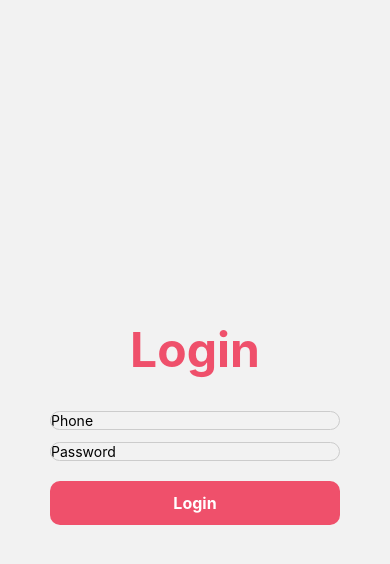
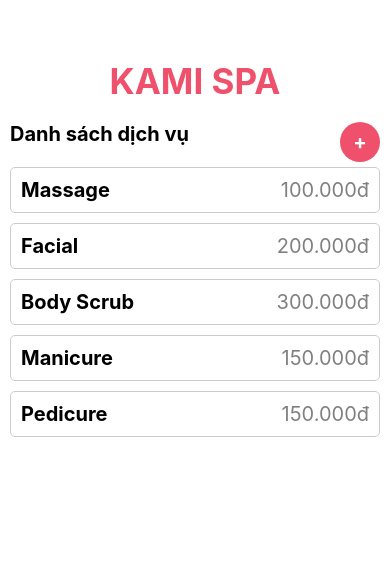
Before and after one commit to Huy317/Lab5_CSE441, a React Native app: screen / in a window 390 px wide. Shown: the top 564 px of the page. Built offline with nearby package versions, Linux system fonts and the light colour scheme.

Commit message:
done Home page with test data

```diff
--- a/App.tsx
+++ b/App.tsx
@@ -1,10 +1,12 @@
 import React from "react";
 import { View } from "react-native";
 import Login from "./src/Login";
+import Home from "./src/Home";
 
 const App = () => {
   return(
-      <Login />
+      // <Login />
+      <Home />
   );
 }
 
--- a/src/Home.js
+++ b/src/Home.js
@@ -0,0 +1,109 @@
+import React from "react";
+import { FlatList, StyleSheet, Text, Touchable, TouchableOpacity, View } from "react-native";
+
+const testData = [
+    { id: 1, name: "Massage", price: "100.000" },
+    { id: 2, name: "Facial", price: "200.000" },
+    { id: 3, name: "Body Scrub", price: "300.000" },
+    { id: 4, name: "Manicure", price: "150.000" },
+    { id: 5, name: "Pedicure", price: "150.000" },
+];
+
+const Home = () => {
+    const Item = ({ name, price }) => {
+        return (
+            <TouchableOpacity
+                style={styles.itemRow}
+                onPress={() => {
+
+                }}
+            >
+
+                <Text style={styles.text}>{name}</Text>
+                <Text style={styles.textPrice}>{price}đ</Text>
+            </TouchableOpacity>
+
+        );
+    }
+    return (
+
+        <View style={styles.container}>
+
+            <Text style={styles.titleText}>KAMI SPA</Text>
+
+            <View style={styles.row}>
+                <Text style={styles.text}>Danh sách dịch vụ</Text>
+                <TouchableOpacity
+                    style={styles.button}
+                >
+                    <Text style={styles.buttonText}>+</Text>
+                </TouchableOpacity>
+
+
+            </View>
+            <FlatList
+                data={testData}
+                renderItem={({ item }) => <Item name={item.name} price={item.price} />}
+                keyExtractor={(item) => item.id.toString()}
+            />
+
+        </View>
+    );
+
+}
+
+
+const styles = StyleSheet.create({
+    container: {
+        marginTop: 50,
+        padding: 10,
+    },
+    titleText: {
+        fontSize: 35,
+        fontWeight: "bold",
+        color: '#EF506B',
+        textAlign: "center",
+        marginBottom: 20,
+    },
+    row: {
+        flexDirection: "row",
+        flex: 1,
+        justifyContent: "space-between",
+        marginBottom: 20,
+    },
+    text: {
+        fontSize: 20,
+        color: 'black',
+        fontWeight: "bold",
+    },
+    button: {
+        backgroundColor: "#EF506B",
+        justifyContent: "center",
+        alignItems: "center",
+        width: 40,
+        height: 40,
+        borderRadius: 50,
+
+    },
+    buttonText: {
+        color: '#fff',
+        fontWeight: "bold",
+        fontSize: 20,
+    },
+    itemRow: {
+        flexDirection: "row",
+        justifyContent: "space-between",
+        padding: 10,
+        marginVertical: 5,
+        borderWidth: 1,
+        borderColor: "#ccc",
+        borderRadius: 5,
+
+    },
+    textPrice: {
+        fontSize: 20,
+        color: 'gray',
+    },
+})
+
+export default Home;
```
Also changed, not shown: src/AddService.js (added).
